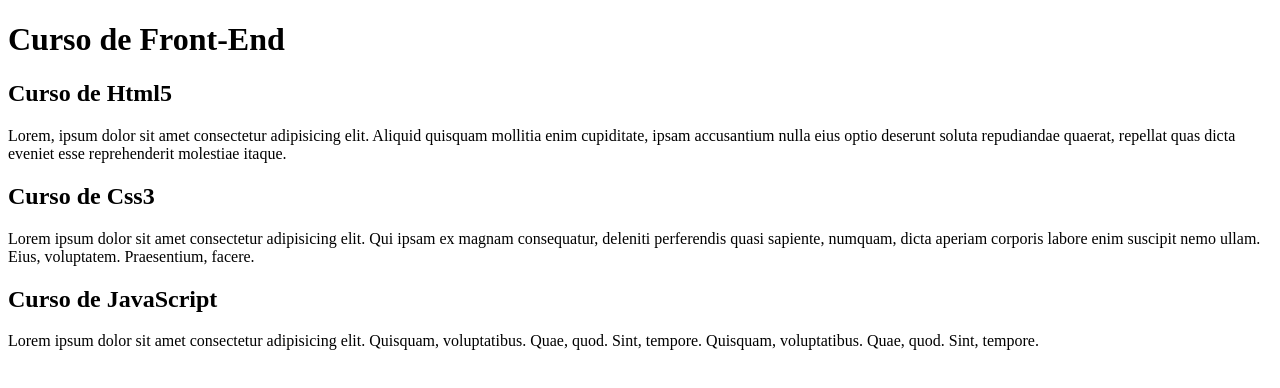
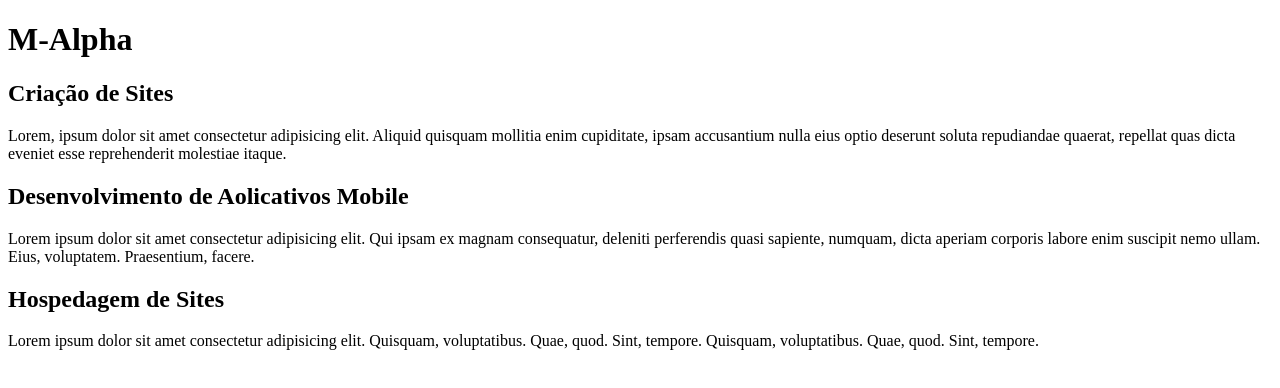
Before and after one commit to marcosynky/Projeto_site, a plain HTML site: page index.html in a window 1280 px wide. Drawn offline with Linux system fonts and the light colour scheme.

Commit message:
modificação de conteúdo

```diff
--- a/index.html
+++ b/index.html
@@ -3,23 +3,23 @@
 <head>
     <meta charset="UTF-8">
     <meta name="viewport" content="width=device-width, initial-scale=1.0">
-    <title>Site Teste</title>
+    <title>M-Alpha</title>
 </head>
 <body>
     <main>
         <header>
-            <h1>Curso de Front-End</h1>
+            <h1>M-Alpha</h1>
         </header>
         <article>
-            <h2>Curso de Html5</h2>
+            <h2>Criação de Sites</h2>
             <p>Lorem, ipsum dolor sit amet consectetur adipisicing elit. Aliquid quisquam mollitia enim cupiditate, ipsam accusantium nulla eius optio deserunt soluta repudiandae quaerat, repellat quas dicta eveniet esse reprehenderit molestiae itaque.</p>
         </article>
         <article>
-            <h2>Curso de Css3</h2>
+            <h2>Desenvolvimento de Aolicativos Mobile</h2>
             <p>Lorem ipsum dolor sit amet consectetur adipisicing elit. Qui ipsam ex magnam consequatur, deleniti perferendis quasi sapiente, numquam, dicta aperiam corporis labore enim suscipit nemo ullam. Eius, voluptatem. Praesentium, facere.</p>
         </article>
         <article>
-            <h2>Curso de JavaScript</h2>
+            <h2>Hospedagem de Sites</h2>
             <p>Lorem ipsum dolor sit amet consectetur adipisicing elit. Quisquam, voluptatibus. Quae, quod. Sint, tempore. Quisquam, voluptatibus. Quae, quod. Sint, tempore.</p>
     </main>
 </body>
```
